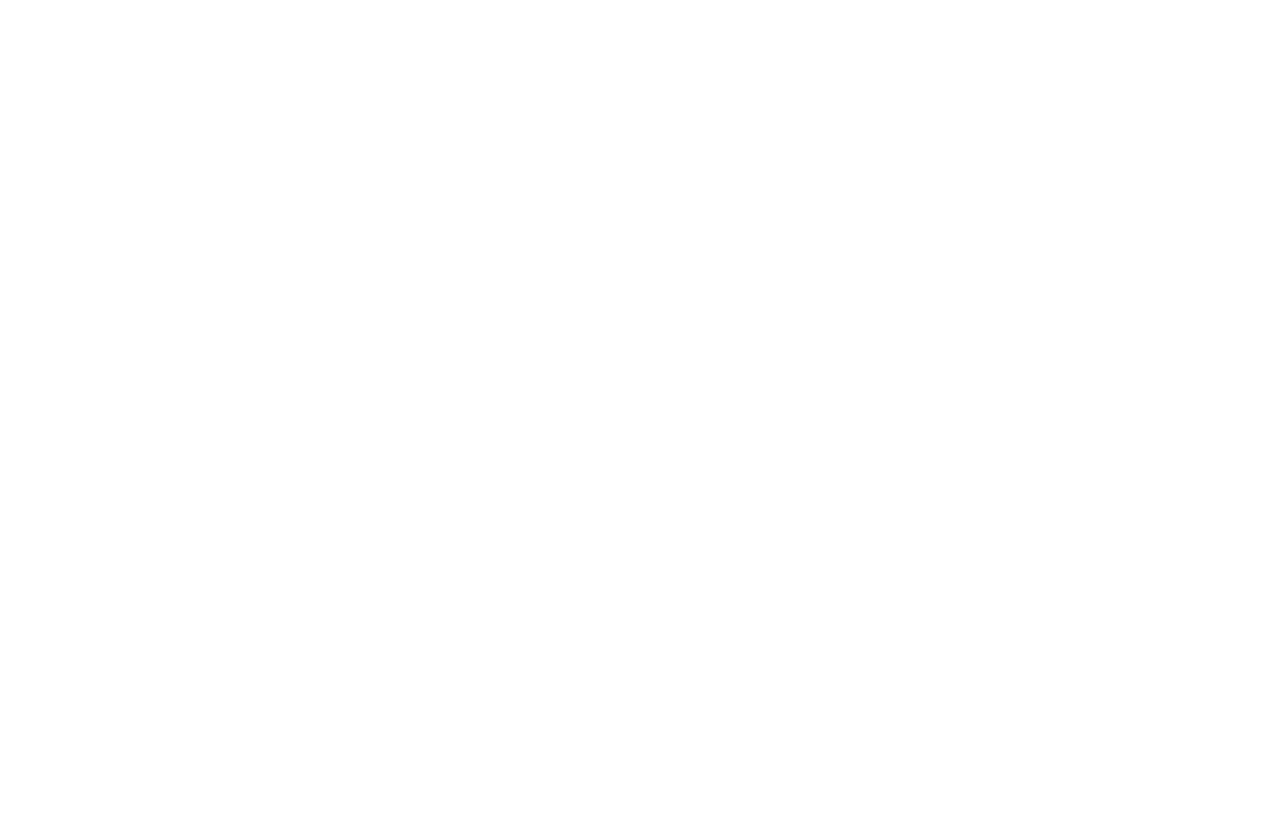
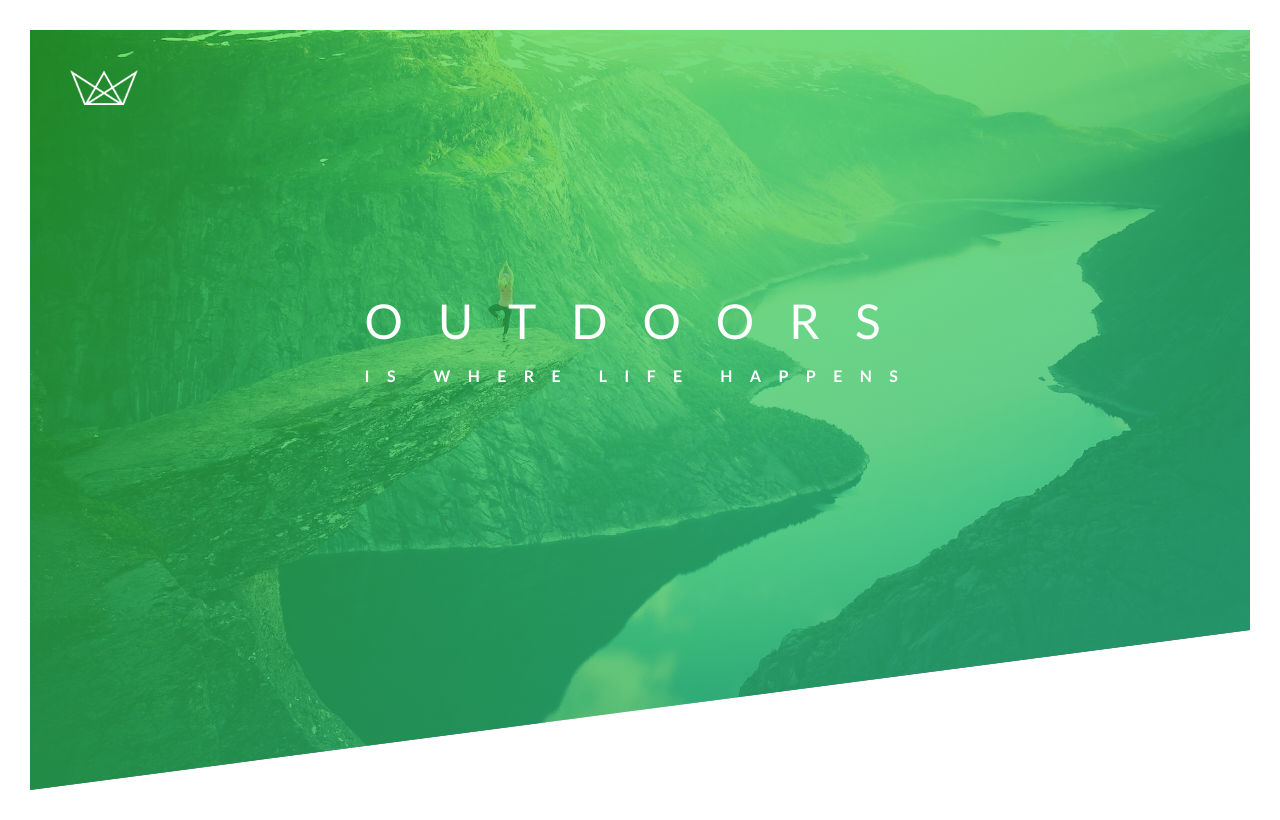
Before and after one commit to Cr1tDev/Natravelia, a plain HTML site: page index.html in a window 1280 px wide. Drawn offline with Linux system fonts and the light colour scheme.

Commit message:
Implemented animation

```diff
--- a/css/style.css
+++ b/css/style.css
@@ -5,3 +5,109 @@ Light green: #7ed56f
 Medium green: #55c57a
 Dark green: #28b485
 */
+
+* {
+  margin: 0;
+  padding: 0;
+  box-sizing: border-box;
+}
+
+body {
+  font-family: "Lato", sans-serif;
+  font-weight: 400;
+  font-size: 16px;
+  line-height: 1.7;
+  color: #777;
+  padding: 30px;
+}
+
+.header {
+  height: 95vh;
+  background-image: linear-gradient(
+      to right bottom,
+      rgba(39, 212, 16, 0.568),
+      rgba(40, 180, 131, 0.8)
+    ),
+    url(../img/hero.jpg);
+  background-size: cover;
+  background-position: top;
+  clip-path: polygon(0 0, 100% 0, 100% 75vh, 0 100%);
+  position: relative;
+}
+
+.logo-box {
+  position: absolute;
+  top: 40px;
+  left: 40px;
+}
+
+.logo {
+  height: 35px;
+}
+
+.tex-box {
+  position: absolute;
+  top: 40%;
+  left: 50%;
+  transform: translate(-50%, -50%);
+}
+
+.heading-primary {
+  color: #fff;
+  text-transform: uppercase;
+
+  backface-visibility: hidden;
+}
+.heading-primary-main {
+  display: block;
+  font-size: 3rem;
+  font-weight: 400;
+  letter-spacing: 35px;
+
+  animation-name: moveInLeft;
+  animation-duration: 1s;
+  animation-timing-function: ease-out;
+  /* animation-iteration-count: 3; */
+  /* animation-delay: 1s; */
+}
+.heading-primary-sub {
+  display: block;
+  font-size: 1rem;
+  font-weight: 700;
+  letter-spacing: 17.4px;
+
+  animation: moveInRight 1s ease-out;
+}
+
+/* Animation */
+@keyframes moveInLeft {
+  0% {
+    opacity: 0;
+    transform: translate(-100px);
+  }
+
+  80% {
+    transform: translateX(6px);
+  }
+
+  100% {
+    opacity: 1;
+    transform: translate(0);
+  }
+}
+
+@keyframes moveInRight {
+  0% {
+    opacity: 0;
+    transform: translate(100px);
+  }
+
+  80% {
+    transform: translateX(-6px);
+  }
+
+  100% {
+    opacity: 1;
+    transform: translate(0);
+  }
+}
--- a/index.html
+++ b/index.html
@@ -11,5 +11,17 @@
     <link rel="shortcut icon" type="image/png" href="img/favicon.png" />
     <title>Natours | Exciting tours for adventurous people</title>
   </head>
-  <body></body>
+  <body>
+    <header class="header">
+      <div class="logo-box">
+        <img src="img/logo-white.png" alt="Logo" class="logo" />
+      </div>
+      <div class="tex-box">
+        <h1 class="heading-primary">
+          <span class="heading-primary-main">Outdoors</span>
+          <span class="heading-primary-sub">is where life happens</span>
+        </h1>
+      </div>
+    </header>
+  </body>
 </html>
```
